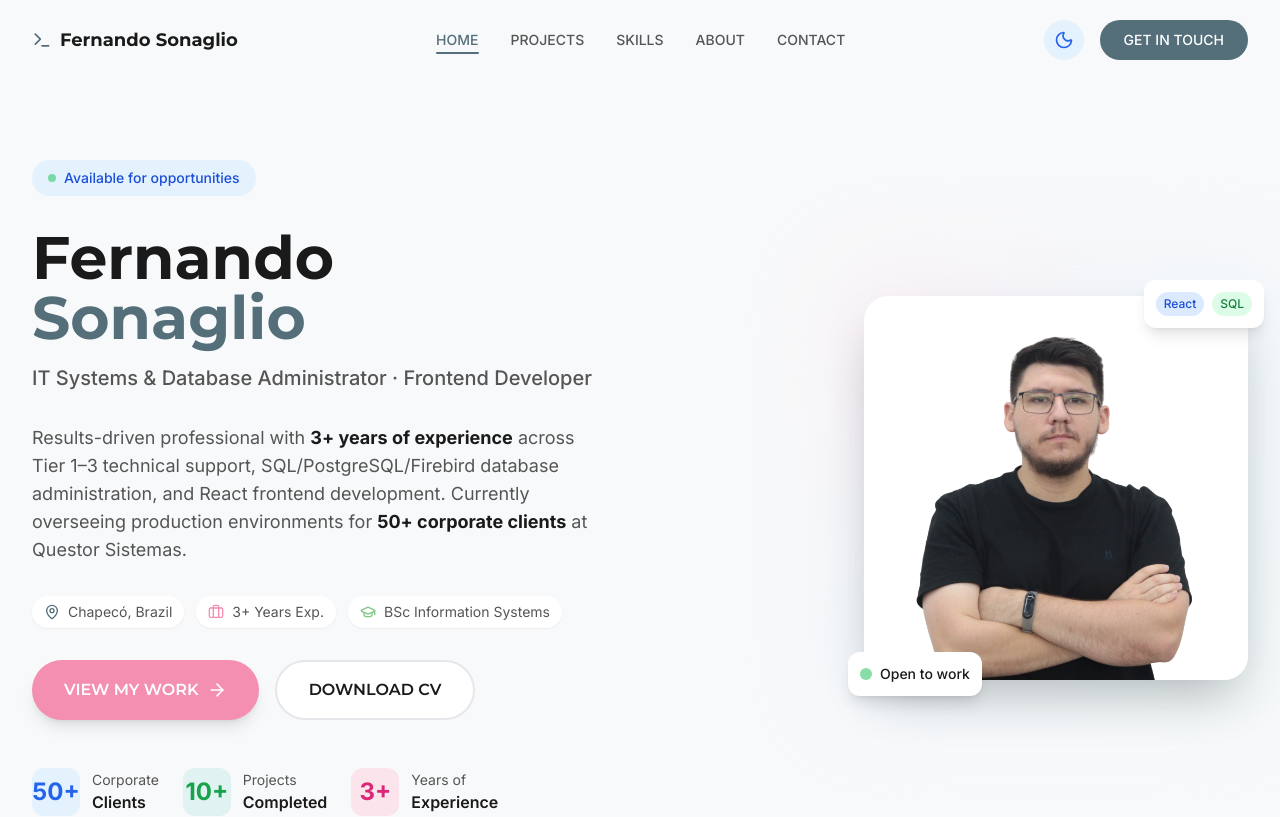
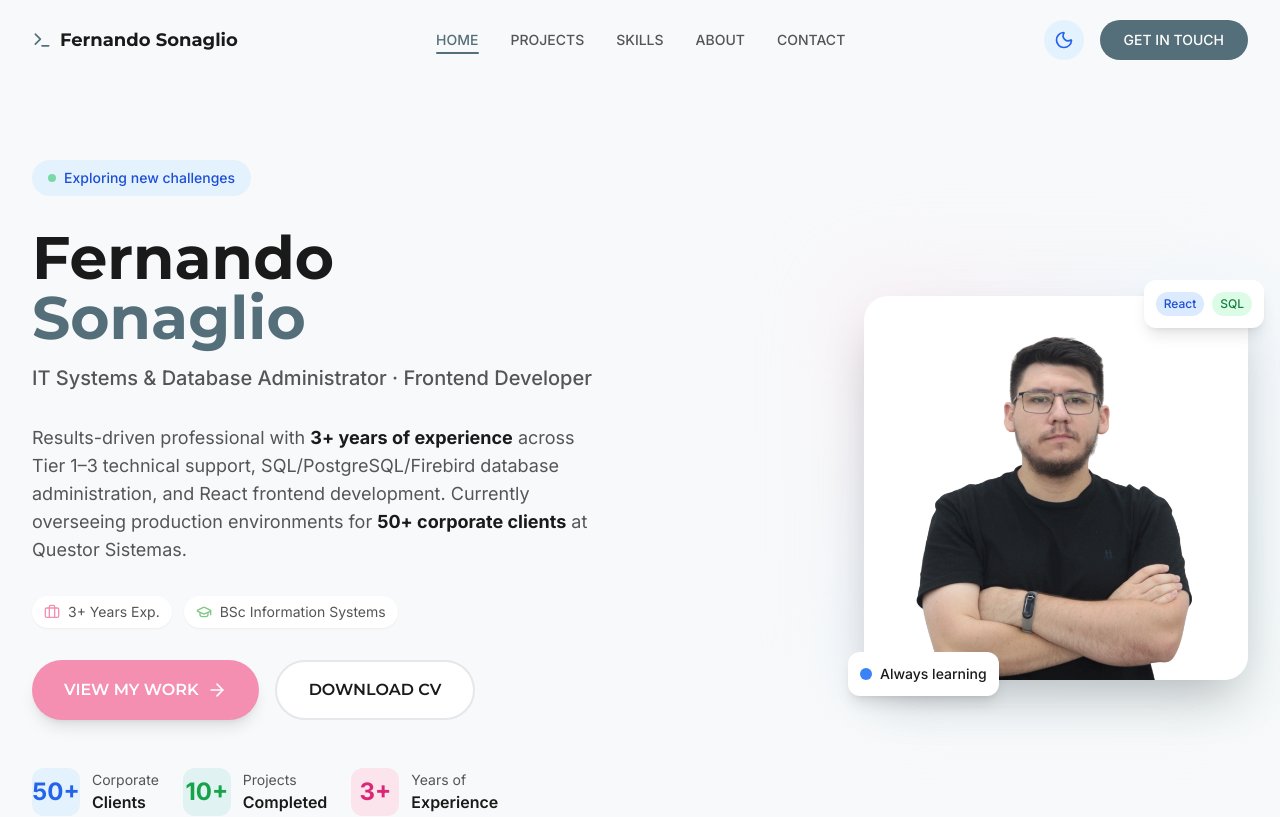
Before and after one commit to fersonaglio/Portfolio, a React (Vite) app: page / in a window 1280 px wide. Shown: the top 817 px of the page. Built offline with nearby package versions, Linux system fonts and the light colour scheme.

Commit message:
refactor: update About and Hero sections for clarity and relevance

```diff
--- a/src/sections/About.tsx
+++ b/src/sections/About.tsx
@@ -128,19 +128,19 @@ const About = () => {
               <ul className="space-y-3">
                 <li className="flex items-start gap-3">
                   <span className="w-2 h-2 bg-accent-teal dark:bg-teal-400 rounded-full mt-2 flex-shrink-0"></span>
-                  <span className="text-text-secondary dark:text-gray-300">Administer and monitor production SQL Server, PostgreSQL, and Firebird environments for <strong className="text-text-primary dark:text-white">50+ corporate clients</strong></span>
+                  <span className="text-text-secondary dark:text-gray-300">Support and maintain SQL databases for multiple clients</span>
                 </li>
                 <li className="flex items-start gap-3">
                   <span className="w-2 h-2 bg-accent-pink dark:bg-pink-400 rounded-full mt-2 flex-shrink-0"></span>
-                  <span className="text-text-secondary dark:text-gray-300">Lead <strong className="text-text-primary dark:text-white">zero-downtime database migrations</strong> and major version upgrades</span>
+                  <span className="text-text-secondary dark:text-gray-300">Assist with database updates and routine maintenance tasks</span>
                 </li>
                 <li className="flex items-start gap-3">
                   <span className="w-2 h-2 bg-accent-green dark:bg-green-400 rounded-full mt-2 flex-shrink-0"></span>
-                  <span className="text-text-secondary dark:text-gray-300">Develop <strong className="text-text-primary dark:text-white">10+ custom SQL reports and BI dashboards</strong> monthly</span>
+                  <span className="text-text-secondary dark:text-gray-300">Create SQL queries and reports based on client requirements</span>
                 </li>
                 <li className="flex items-start gap-3">
                   <span className="w-2 h-2 bg-accent-coral dark:bg-orange-400 rounded-full mt-2 flex-shrink-0"></span>
-                  <span className="text-text-secondary dark:text-gray-300">Designed and deployed <strong className="text-text-primary dark:text-white">3 complete client websites</strong> using React with sub-2s load times</span>
+                  <span className="text-text-secondary dark:text-gray-300">Building responsive web interfaces with React in personal projects</span>
                 </li>
               </ul>
             </div>
@@ -212,10 +212,10 @@ const About = () => {
             <div className="animate-card opacity-0 translate-y-8 transition-all duration-700 delay-300 bg-gradient-to-r from-pastel-blue via-pastel-pink to-pastel-green rounded-2xl p-6">
               <div className="bg-white/90 dark:bg-gray-800/90 backdrop-blur-sm rounded-xl p-4">
                 <p className="text-text-primary dark:text-white font-medium text-center">
-                  🌍 Open to relocation to the United Kingdom
+                  🌍 Interested in international opportunities
                 </p>
                 <p className="text-text-secondary dark:text-gray-300 text-sm text-center mt-1">
-                  Eligible for Skilled Worker Visa sponsorship
+                  Curious about roles in different markets
                 </p>
               </div>
             </div>
--- a/src/sections/Hero.tsx
+++ b/src/sections/Hero.tsx
@@ -1,4 +1,4 @@
-import { ArrowRight, MapPin, Briefcase, GraduationCap } from 'lucide-react';
+import { ArrowRight, Briefcase, GraduationCap } from 'lucide-react';
 
 const Hero = () => {
   const scrollToProjects = () => {
@@ -17,7 +17,7 @@ const Hero = () => {
             {/* Badge */}
             <div className="inline-flex items-center gap-2 px-4 py-2 bg-pastel-blue dark:bg-blue-900/50 rounded-full">
               <span className="w-2 h-2 bg-green-500 rounded-full animate-pulse"></span>
-              <span className="text-sm font-medium text-blue-700 dark:text-blue-300">Available for opportunities</span>
+              <span className="text-sm font-medium text-blue-700 dark:text-blue-300">Exploring new challenges</span>
             </div>
 
             {/* Name & Title */}
@@ -38,10 +38,6 @@ const Hero = () => {
 
             {/* Info Tags */}
             <div className="flex flex-wrap justify-center lg:justify-start gap-3">
-              <div className="flex items-center gap-2 px-3 py-1.5 bg-white dark:bg-gray-800 rounded-lg shadow-sm">
-                <MapPin className="w-4 h-4 text-accent-teal dark:text-teal-400" />
-                <span className="text-sm text-text-secondary dark:text-gray-300">Chapecó, Brazil</span>
-              </div>
               <div className="flex items-center gap-2 px-3 py-1.5 bg-white dark:bg-gray-800 rounded-lg shadow-sm">
                 <Briefcase className="w-4 h-4 text-accent-pink dark:text-pink-400" />
                 <span className="text-sm text-text-secondary dark:text-gray-300">3+ Years Exp.</span>
@@ -120,8 +116,8 @@ const Hero = () => {
                 {/* Floating badge */}
                 <div className="absolute -bottom-4 -left-4 bg-white dark:bg-gray-800 rounded-xl p-3 shadow-lg">
                   <div className="flex items-center gap-2">
-                    <div className="w-3 h-3 bg-green-500 rounded-full animate-pulse"></div>
-                    <span className="text-sm font-medium text-text-primary dark:text-white">Open to work</span>
+                    <div className="w-3 h-3 bg-blue-500 rounded-full"></div>
+                    <span className="text-sm font-medium text-text-primary dark:text-white">Always learning</span>
                   </div>
                 </div>
 
```
